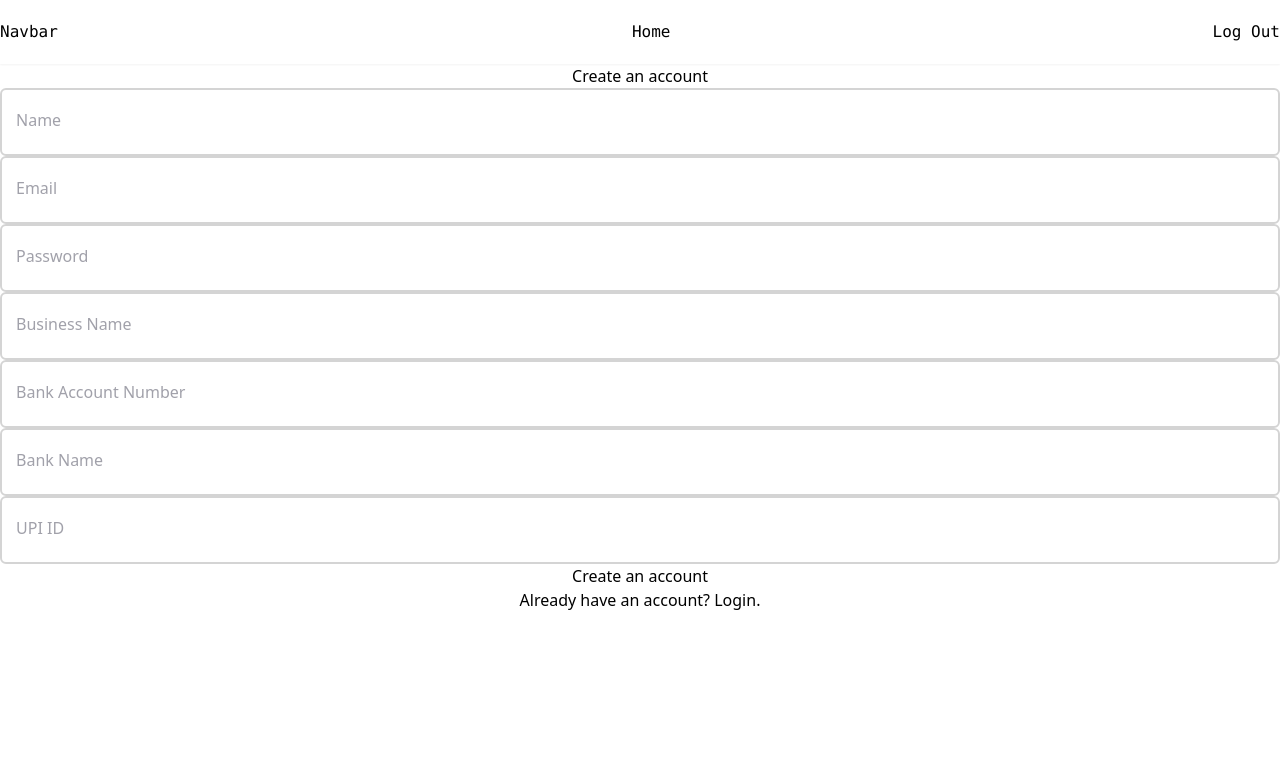
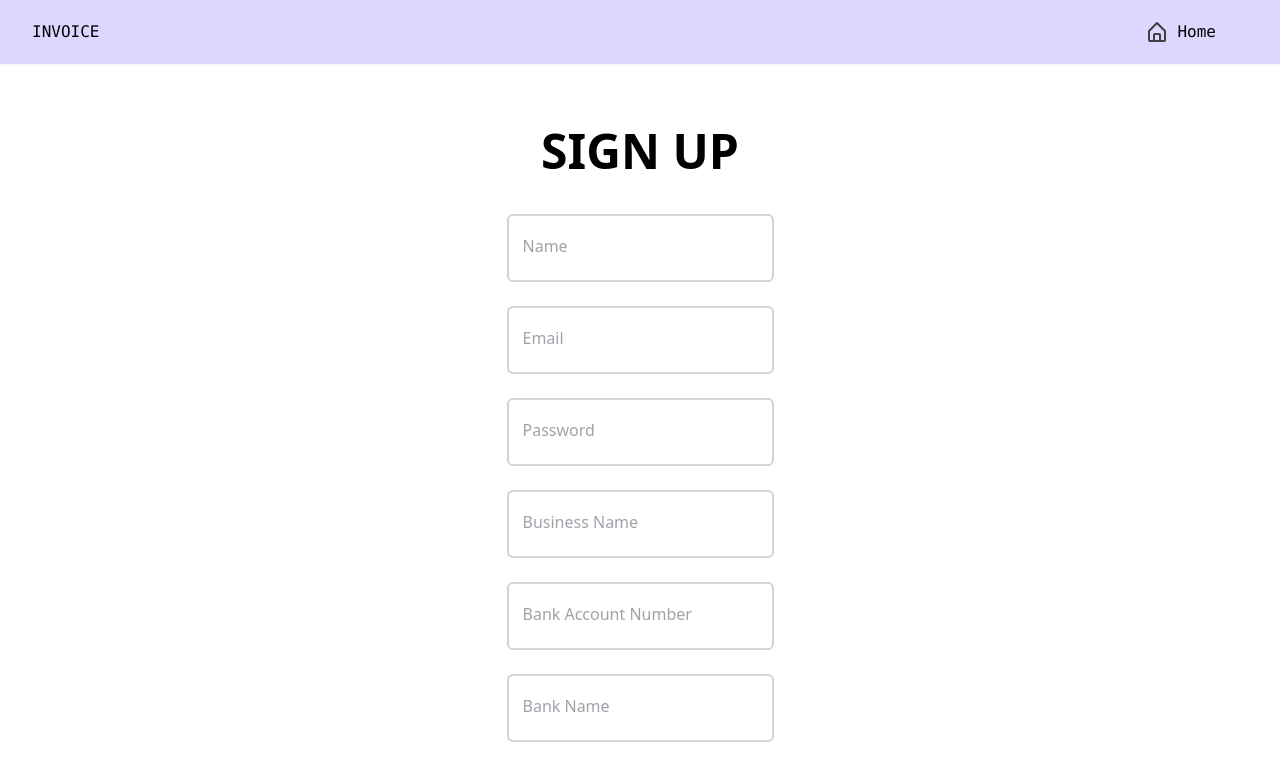
Before and after one commit to aryanchourey4/Figuring-It-Out, a React (Create React App) app: page /signup in a window 1280 px wide. Shown: the top 764 px of the page. Built offline with nearby package versions, Linux system fonts and the light colour scheme.

Commit message:
css in prog

```diff
--- a/src/components/Navbar.tsx
+++ b/src/components/Navbar.tsx
@@ -1,7 +1,8 @@
-import React, { useState, useEffect } from 'react';
-import { Link, useNavigate } from 'react-router-dom';
-import { useAppSelector } from '../redux/hooks';
-import { showToast } from '../utils/functions';
+import React, { useState, useEffect } from "react";
+import { Link, useNavigate } from "react-router-dom";
+import { useAppSelector } from "../redux/hooks";
+import { showToast } from "../utils/functions";
+import { BiHomeAlt, BiPowerOff } from "react-icons/bi";
 
 const Navbar = () => {
     const user = useAppSelector((state) => state.user.user);
@@ -9,21 +10,30 @@ const Navbar = () => {
     const [loggedIn, setLoggedIn] = useState(false);
     useEffect(() => {
         user.id ? setLoggedIn(true) : setLoggedIn(false);
-      }, [user.id]);
+    }, [user.id]);
 
-      const signOut = () => {
+    const signOut = () => {
         window.location.reload();
-        navigate('/');
-        showToast('success', 'Goodbye!👋');
-      };
-    return(
-        <nav className="flex justify-between items-center h-16 bg-white text-black relative shadow-sm font-mono" role="navigation">
-            Navbar
-            <Link to="/" className="pl-8">Home</Link>
-            <button onClick={signOut}>Log Out</button>
+        navigate("/");
+        showToast("success", "Goodbye!👋");
+    };
+    return (
+        <nav
+            className="flex justify-between items-center px-8 h-16 bg-violet-200 text-black relative shadow-sm font-mono"
+            role="navigation"
+        >
+            <div className="">INVOICE</div>
+            <div className="flex justify-center items-center">
+            <Link to="/" className="mx-8 ">
+                <div className="flex justify-center items-center">
+                    <BiHomeAlt size={24} className="text-neutral-700 mr-2"/>
+                    Home
+                </div>
+            </Link>
+            {loggedIn&&<button className="flex justify-center items-center" onClick={signOut}><BiPowerOff size={24} className="text-neutral-700 mr-2"/>Log Out</button>}
+            </div>
         </nav>
     );
-
 };
 
 export default Navbar;
--- a/src/components/Table.tsx
+++ b/src/components/Table.tsx
@@ -1,5 +1,5 @@
 import React from 'react';
-import DashboardActionsSvg from './DashboardActionsSvg';
+import TableActions from './TableActions';
 import { convertTimestamp } from '../utils/functions';
 
 const Table = ({ invoices }:any) => {
@@ -20,7 +20,7 @@ const Table = ({ invoices }:any) => {
               <td className='text-sm text-gray-400'>{convertTimestamp(invoice.data.timestamp)}</td>
               <td  className='text-sm'>{invoice.data.customerName}</td>
               <td>
-                <DashboardActionsSvg invoiceId={invoice.id} />
+                <TableActions invoiceId={invoice.id} />
               </td>
             </tr>
           ))}
--- a/src/components/DashboardActionsSvg.jsx
+++ b/src/components/TableActions.jsx
@@ -4,7 +4,7 @@ import { doc, deleteDoc } from 'firebase/firestore';
 import db from '../firebase';
 import { showToast } from '../utils/functions';
 
-const DashboardActionsSvg = ({ invoiceId }) => {
+const TableActions = ({ invoiceId }) => {
   const navigate = useNavigate();
 
   async function deleteInvoice(id) {
@@ -55,4 +55,4 @@ const DashboardActionsSvg = ({ invoiceId }) => {
   );
 };
 
-export default DashboardActionsSvg;
+export default TableActions;
--- a/src/pages/CreateInvoice.tsx
+++ b/src/pages/CreateInvoice.tsx
@@ -102,8 +102,11 @@ const CreateInvoice = () => {
             {!user.id ? (
                 navigate("/")
             ) : (
-                <form onSubmit={handleSubmit(onSubmit)}>
-                    <h5>Create an Invoice</h5>
+                <form className="flex flex-col justify-center items-center w-11/12]"
+                onSubmit={handleSubmit(onSubmit)}>
+                    <h1 className="text-[3rem] font-bold leading-relaxed m-6 flex flex-wrap mt-12 justify-center items-center">
+                    CREATE AN INVOICE
+                </h1>
                     <div>
                         <Input
                             id="customerName"
@@ -113,6 +116,7 @@ const CreateInvoice = () => {
                             errors={errors}
                             required
                         />
+                        <br />
                         <Input
                             id="customerEmail"
                             label="Customer Email"
@@ -121,6 +125,7 @@ const CreateInvoice = () => {
                             errors={errors}
                             required
                         />
+                        <br />
                         <Input
                             id="customerAddress"
                             label="Customer Address"
@@ -129,6 +134,7 @@ const CreateInvoice = () => {
                             errors={errors}
                             required
                         />
+                        <br />
                         <Input
                             id="customerCity"
                             label="Customer City"
@@ -137,6 +143,7 @@ const CreateInvoice = () => {
                             errors={errors}
                             required
                         />
+                        <br />
                         <Input
                             id="currency"
                             label="Currency"
@@ -145,6 +152,7 @@ const CreateInvoice = () => {
                             errors={errors}
                             required
                         />
+                        <br />
                         <div className="w-full flex justify-between flex-col">
                             <h3 className="my-4 font-bold ">Items List</h3>
 
@@ -226,8 +234,8 @@ const CreateInvoice = () => {
                             <CreateInvoiceTable itemList={itemList} />
                         )}
 
-                        <div>
-                            <button type={"submit"}>Create Invoice</button>
+                        <div className="my-10">
+                            <button className="h-auto w-48 mt-2 py-2 bg-violet-400 rounded-lg" type={"submit"}>Create Invoice</button>
                         </div>
                     </div>
                 </form>
--- a/src/pages/Dashboard.tsx
+++ b/src/pages/Dashboard.tsx
@@ -7,20 +7,22 @@ const Dashboard = () => {
     return(
         <>
             {!user.id?
-            <div>
-                <h1>Welcome to Invoice.</h1>
-                <Link to="/login">Login</Link>
-                <Link to="/signup">Sign Up</Link>
+            <div className='flex flex-col justify-center items-center relative top-20'>
+                <h1 className='text-[3rem] font-bold leading-3'>WELCOME TO</h1>
+                <h1 className='text-[4rem] font-bold'>INVOICE</h1>
+                <Link to="/login"><button className='h-auto w-48 mt-12 py-2 bg-violet-400 rounded-lg' type="button">LOG IN</button></Link>
+                <Link to="/signup"><button className='h-auto w-48 mt-4 py-2 bg-violet-400 rounded-lg' type="button">SIGN UP</button></Link>
             </div>
 
             :
 
-            <div>
-                <h1>
-                    Welcome {user.name}
+            <div className='flex flex-col justify-center items-center relative top-20'>
+                <h1 className='text-[3rem] font-bold leading-10'>
+                    Welcome,
                 </h1>
-                <Link to="/create_invoice">Create Invoice</Link>
-                <Link to="/invoices">All Invoices</Link>
+                <span className='text-violet-500 text-[3rem] font-bold'>{user.name}!</span>
+                <Link to="/create_invoice"><button className='h-auto w-48 mt-12 py-2 bg-violet-400 rounded-lg' type="button">CREATE INVOICE</button></Link>
+                <Link to="/invoices"><button className='h-auto w-48 mt-4 py-2 bg-violet-400 rounded-lg' type="button">ALL INVOICES</button></Link>
             </div>
 
             }
--- a/src/pages/Login.tsx
+++ b/src/pages/Login.tsx
@@ -81,8 +81,13 @@ const Login = ({ history }: any) => {
 
     return (
         <>
-            <form onSubmit={handleSubmit(onSubmit)}>
-                <h5>Login</h5>
+            <form
+                className="flex flex-col justify-center items-center w-11/12]"
+                onSubmit={handleSubmit(onSubmit)}
+            >
+                <h1 className="text-[3rem] font-bold mb-6 leading-relaxed flex flex-wrap mt-12 justify-center items-center">
+                    LOG IN
+                </h1>
                 <div>
                     <Input
                         id="email"
@@ -92,6 +97,7 @@ const Login = ({ history }: any) => {
                         errors={errors}
                         required
                     />
+                    <br />
                     <Input
                         id="password"
                         label="Password"
@@ -101,15 +107,23 @@ const Login = ({ history }: any) => {
                         errors={errors}
                         required
                     />
+                    <br />
 
                     <div>
-                        <button type={"submit"}>Login</button>
+                        <button
+                            className="h-auto w-48 mt-2 py-2 bg-violet-400 rounded-lg"
+                            type={"submit"}
+                        >
+                            Login
+                        </button>
                     </div>
                 </div>
+                <Link className="text-violet-900" to="/signup">
+                    <div className="mt-6 mb-12">
+                        Don't have an account? Create an account.
+                    </div>
+                </Link>
             </form>
-            <Link className="red-100" to="/signup">
-                Don't have an account? Create an account.
-            </Link>
         </>
     );
 };
--- a/src/pages/Signup.tsx
+++ b/src/pages/Signup.tsx
@@ -69,9 +69,14 @@ const SignUp = ({ history }: any) => {
 
     return (
         <>
-            <form onSubmit={handleSubmit(onSubmit)}>
-                <h5>Create an account</h5>
-                <div>
+            <form
+                className="flex flex-col justify-center items-center w-11/12]"
+                onSubmit={handleSubmit(onSubmit)}
+            >
+                <h1 className="text-[3rem] font-bold leading-relaxed flex flex-wrap mt-12 justify-center items-center">
+                    SIGN UP
+                </h1>
+                <div className="flex flex-col justify-center items-center mt-6 w-11/12]">
                     <Input
                         id="name"
                         label="Name"
@@ -80,6 +85,7 @@ const SignUp = ({ history }: any) => {
                         errors={errors}
                         required
                     />
+                    <br />
                     <Input
                         id="email"
                         label="Email"
@@ -88,6 +94,7 @@ const SignUp = ({ history }: any) => {
                         errors={errors}
                         required
                     />
+                    <br />
                     <Input
                         id="password"
                         label="Password"
@@ -97,6 +104,7 @@ const SignUp = ({ history }: any) => {
                         errors={errors}
                         required
                     />
+                    <br />
                     <Input
                         id="business_name"
                         label="Business Name"
@@ -105,6 +113,7 @@ const SignUp = ({ history }: any) => {
                         errors={errors}
                         required
                     />
+                    <br />
                     <Input
                         id="account_no"
                         label="Bank Account Number"
@@ -113,6 +122,7 @@ const SignUp = ({ history }: any) => {
                         errors={errors}
                         required
                     />
+                    <br />
                     <Input
                         id="bank_name"
                         label="Bank Name"
@@ -121,6 +131,7 @@ const SignUp = ({ history }: any) => {
                         errors={errors}
                         required
                     />
+                    <br />
                     <Input
                         id="upi_id"
                         label="UPI ID"
@@ -129,15 +140,23 @@ const SignUp = ({ history }: any) => {
                         errors={errors}
                         required
                     />
+                    <br />
 
                     <div>
-                        <button type={"submit"}>Create an account</button>
+                        <button
+                            className="h-auto w-48 mt-2 py-2 bg-violet-400 rounded-lg"
+                            type={"submit"}
+                        >
+                            Create an account
+                        </button>
                     </div>
                 </div>
+                <Link className="text-violet-900" to="/login">
+                    <div className="mt-6 mb-12">
+                        Already have an account? Log In.
+                    </div>
+                </Link>
             </form>
-            <Link className="red-100" to="/login">
-                Already have an account? Login.
-            </Link>
         </>
     );
 };
```
Also changed, not shown: 1 other file (tests, documents, lock files or other folders).
